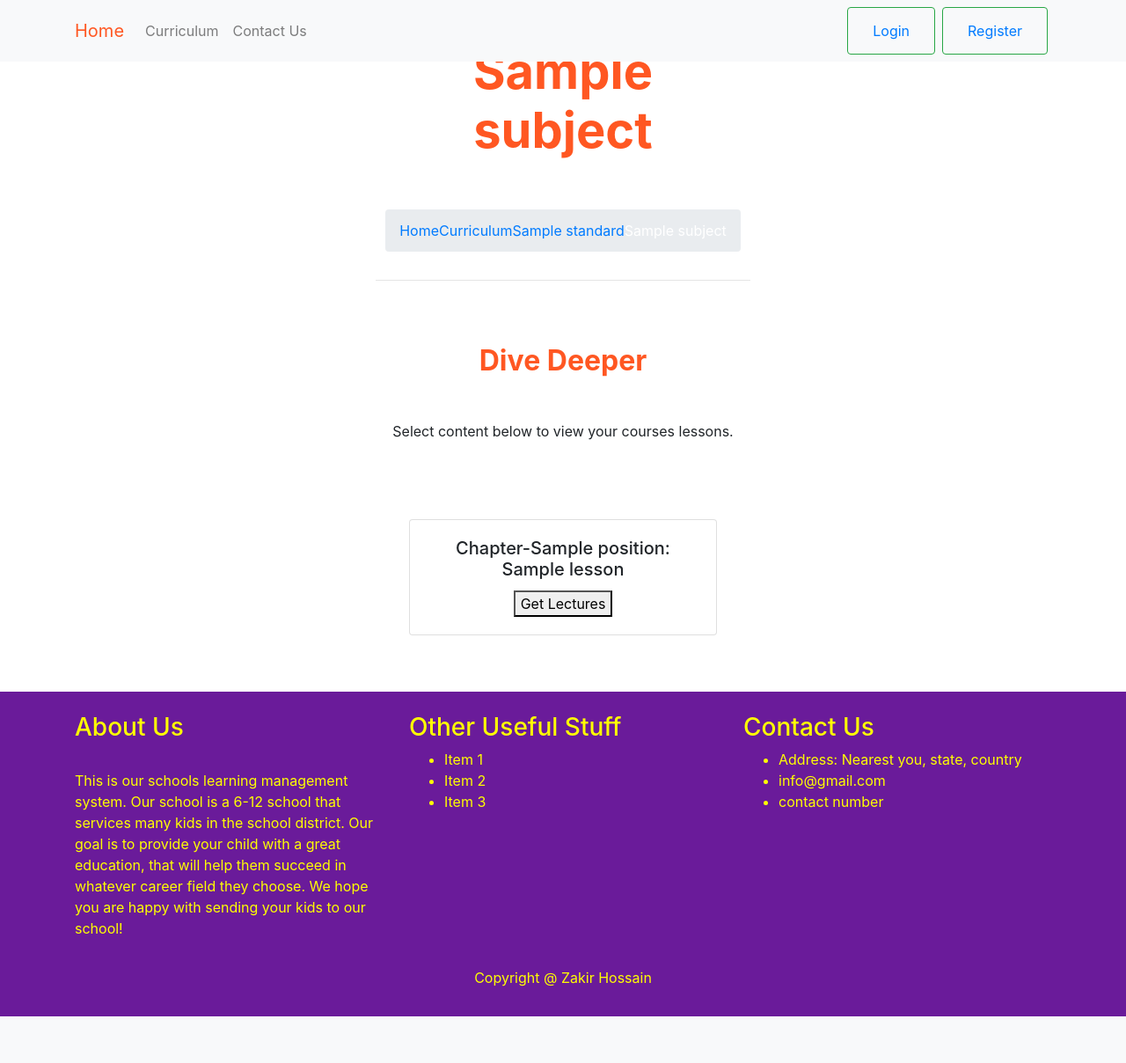
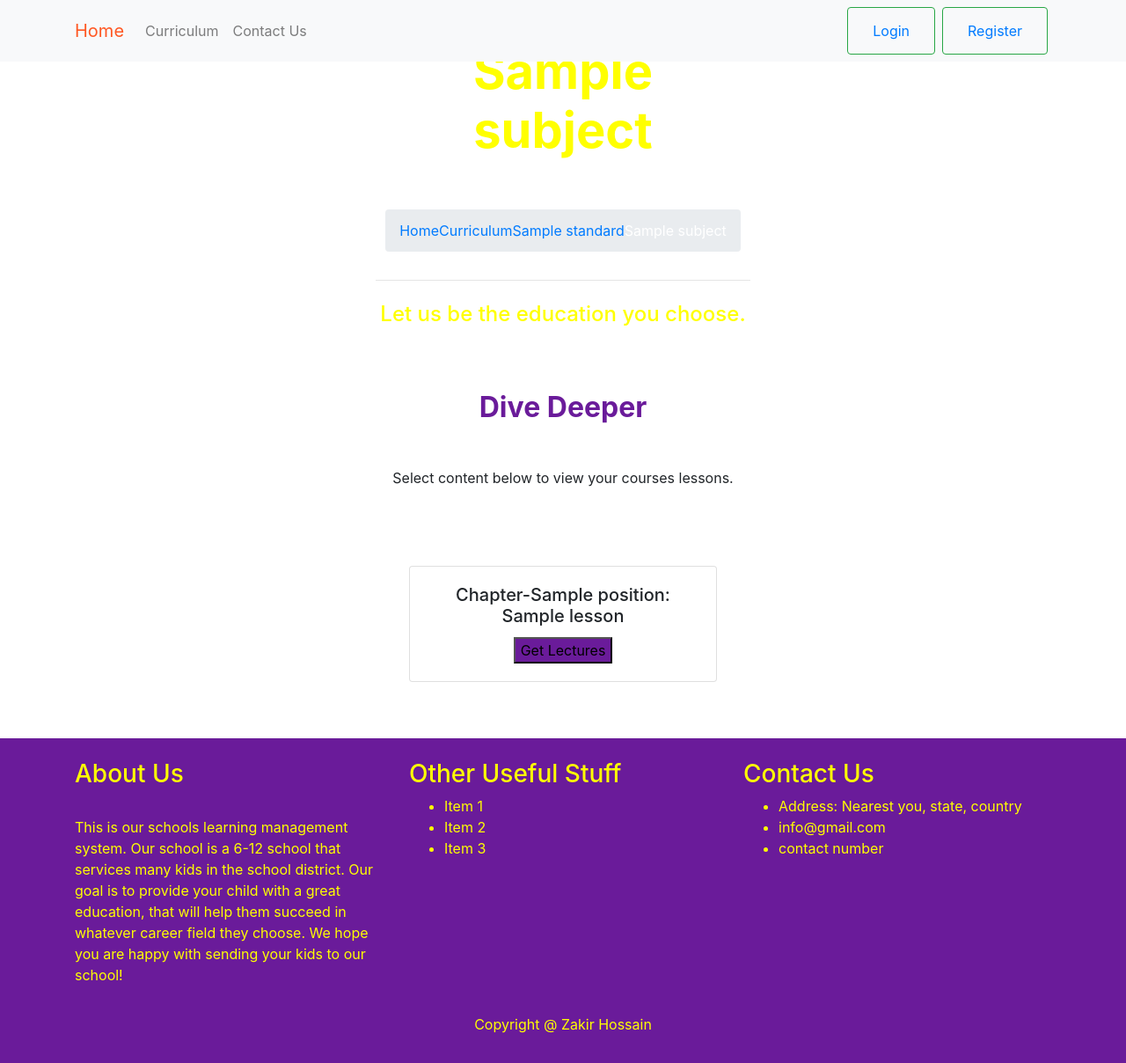
Before and after one commit to KhiapK/school-learning-management-system-main, a Django app: template school-learning-management-system-main/school_learning_management_system/curriculum/templates/curriculum/lesson_list_view.html in a window 1280 px wide. Shown: the whole page at 88% size. Before the commit the page ends 1155 px from the top, so only its background shows below. Run offline with Django 3.2, Linux system fonts and the light colour scheme; the template is opened without the code that fills it: most values are stand-ins (such as "Sample title", 1, 10 or a date in 2020); some libraries are stand-ins or nearby versions.

Commit message:
updated color

```diff
--- a/school-learning-management-system-main/school_learning_management_system/curriculum/templates/curriculum/lesson_list_view.html
+++ b/school-learning-management-system-main/school_learning_management_system/curriculum/templates/curriculum/lesson_list_view.html
@@ -8,7 +8,7 @@
     <div class="row d-flex justify-content-center text-center">
       <div class="col-md-10 text-white">
         <!-- heading -->
-        <h2 class="display-4 font-weight-bold  p-5 " style="color:#ff5722;" > {{subjects.name}} </h2>
+        <h2 class="display-4 font-weight-bold  p-5 " style="color:yellow;" > {{subjects.name}} </h2>
         <div class="row d-flex justify-content-center text-center">
           <ul class="breadcrumb">
             <li><a href="{% url 'index' %}">Home</a></li>
@@ -22,7 +22,7 @@
         <hr style="color:#ff5722;">
 
         <!-- description -->
-        <h4 class="white-text my-4"Let us be the education you choose.</h4>
+        <h4 class="white-text my-4", style="color:yellow;">Let us be the education you choose.</h4>
   </div>
 </header>
 {% endblock %}
@@ -30,7 +30,7 @@
 
 {% block content %}
 <section id="best-features" class="text-center">
-              <h2 class="mb-5 mt-5 font-weight-bold" style="color:#ff5722;">Dive Deeper</h2>
+              <h2 class="mb-5 mt-5 font-weight-bold" style="color:#6a1b9a;">Dive Deeper</h2>
               <!-- class row for description-->
               <div class="row d-flex justify-content-center mb-4">
                 <!-- class column -->
@@ -47,7 +47,7 @@
                       <h5 class="card-title">Chapter-{{lesson.position}}: {{lesson.name}}</h5>
                       <!-- <p class="card-text">With supporting text below as a natural lead-in to additional content.</p> -->
                       <a href="{% url 'curriculum:lesson_detail' slug=lesson.slug subject=subjects.slug standard=lesson.Standard.slug %}" >
-                      <button type="button" class="button-les"><span>Get Lectures</span></button>
+                      <button type="button" class="button-les" style="background-color:#6a1b9a;"><span>Get Lectures</span></button>
                       </a>
                     </div>
                   </div>
```
